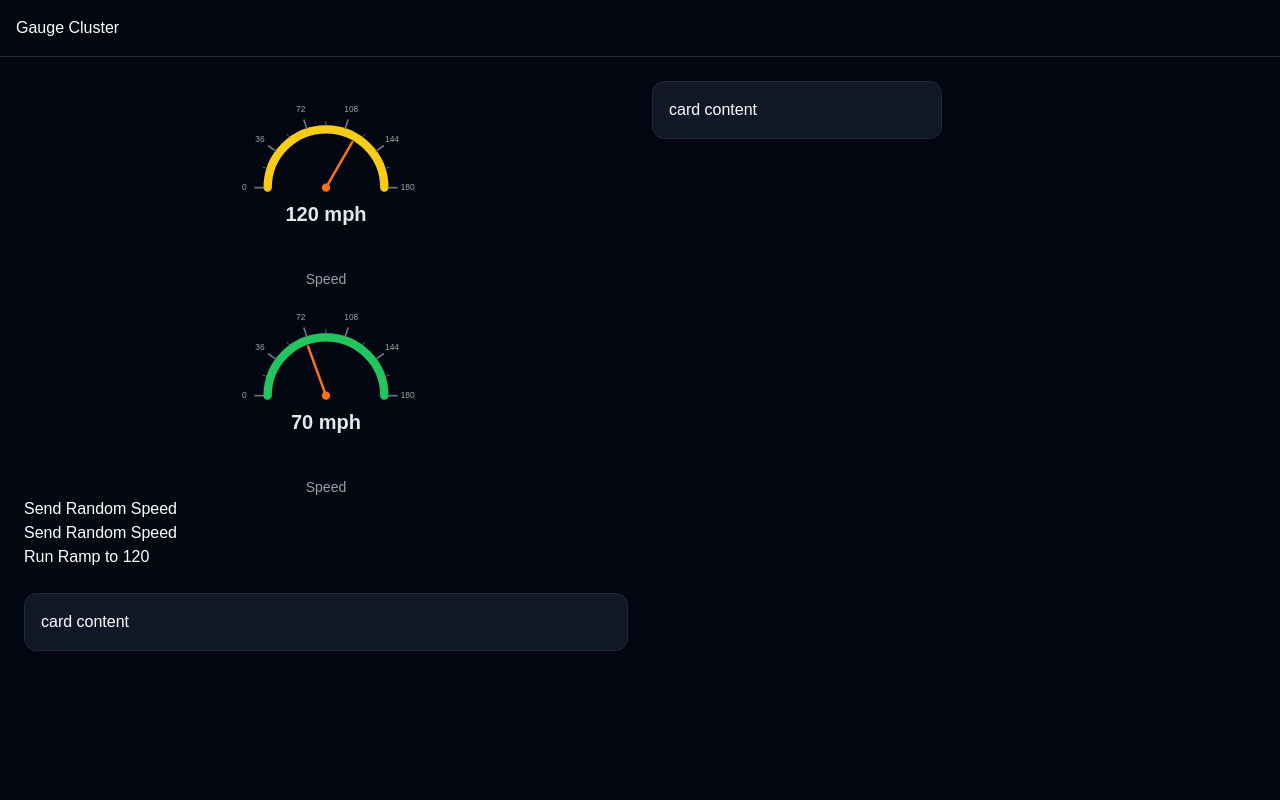
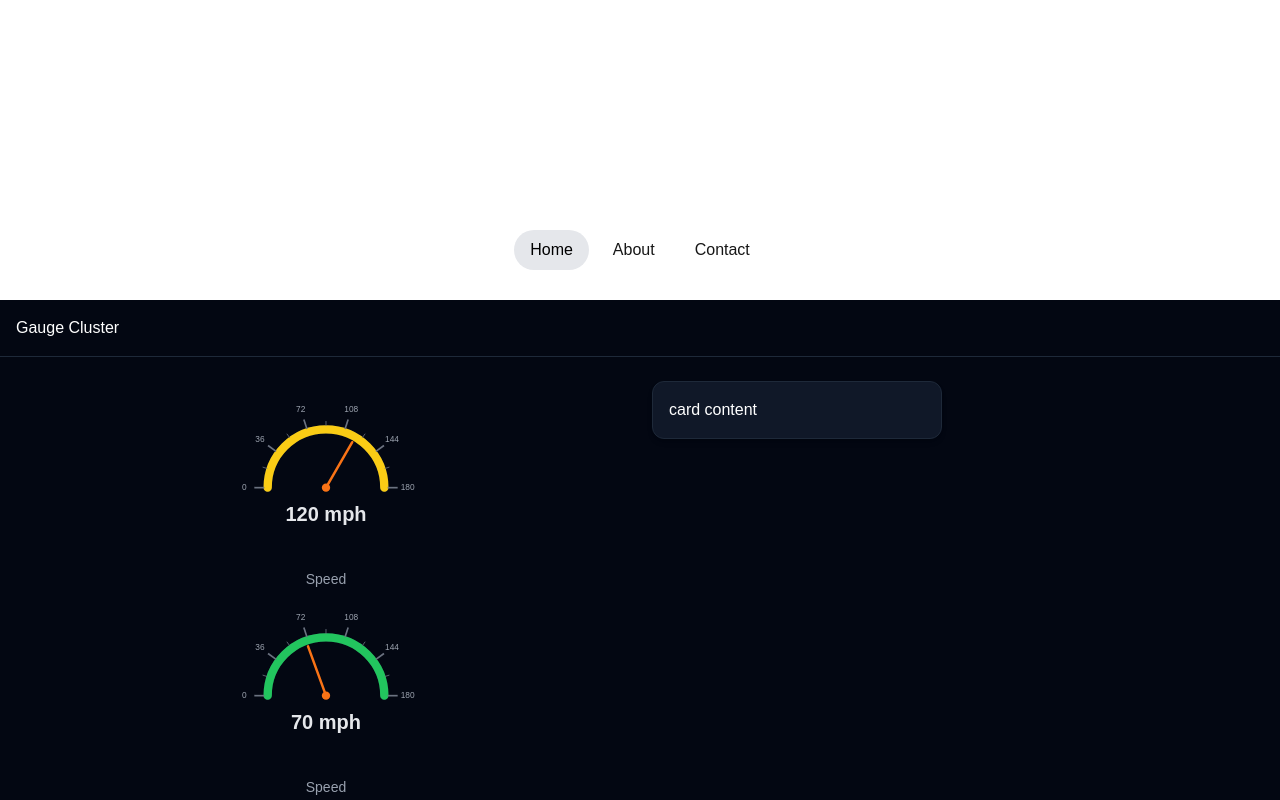
Before and after one commit to KevValue/Car-Infotainment-Telemetry, a Next.js app: page / in a window 1280 px wide. Shown: the top 800 px of the page. Built offline with nearby package versions, Linux system fonts and the light colour scheme.

Commit message:
Add Global Navigation that transforms into a floating bar when scrolled. Added NavSpacer to reserve space.

```diff
--- a/app/layout.tsx
+++ b/app/layout.tsx
@@ -1,6 +1,8 @@
 import type { Metadata } from "next";
 import { Geist, Geist_Mono } from "next/font/google";
 import "./globals.css";
+import { NavBar } from "@/components/shared/navigation/NavBar";
+import { NavSpacer } from "@/components/shared/navigation/NavSpacer";
 
 const geistSans = Geist({
   variable: "--font-geist-sans",
@@ -22,12 +24,27 @@ export default function RootLayout({
 }: Readonly<{
   children: React.ReactNode;
 }>) {
+
+  const coreLinks = [
+    { label: "Home", href: "/", order: 1, position: "left" },
+    { label: "About", href: "/about", order: 2, position: "middle" },
+    { label: "Contact", href: "/contact", order: 3, position: "right" },
+  ]
+
   return (
     <html
       lang="en"
       className={`${geistSans.variable} ${geistMono.variable} h-full antialiased`}
     >
-      <body className="min-h-full flex flex-col">{children}</body>
+      <body className="min-h-full flex flex-col">
+        <div className="h-[200px]"></div>
+        <NavSpacer>
+
+          <div className="fixed top-0 w-full h-[200px]"></div>
+          <NavBar links={coreLinks} />
+        </NavSpacer>
+        {children}
+      </body>
     </html>
   );
 }
--- /dev/null
+++ b/components/shared/navigation/NavBar.tsx
@@ -0,0 +1,69 @@
+'use client'
+
+import Link from "next/link"
+import { usePathname } from "next/navigation"
+import { useEffect, useState } from "react"
+
+interface NavBarProps {
+  links: Link[]
+  children?: React.ReactNode
+}
+
+type Link = {
+  label: string
+  href: string
+  order?: number
+  position: string
+}
+
+export function NavBar({ links, children }: NavBarProps) {
+  const [scrolled, setScrolled] = useState(false)
+  const pathname = usePathname()
+
+  const isActive = (href: string) => pathname === href
+
+  useEffect(() => {
+    const onScroll = () => setScrolled(window.scrollY > 10)
+    window.addEventListener("scroll", onScroll)
+    return () => window.removeEventListener("scroll", onScroll)
+  }, [])
+
+  const sortedLinks = [...links].sort((a, b) => (a.order ?? 0) - (b.order ?? 0))
+
+  return (
+    <>
+      {scrolled && <div className="h-[100px]">scrolled</div>}
+      <nav
+        className={`
+    transition-all duration-300 z-50
+    ${scrolled
+            ? "sticky left-1/2 -translate-x-1/2 top-4 w-fit px-6 py-2 rounded-full shadow-lg bg-slate-800/80"
+            : "relative w-full"
+          }
+  `}>
+        <div className="flex items-center gap-2 px-6 h-16 justify-center">
+          {sortedLinks.map((link) => (
+            <Link
+              key={link.href}
+              href={link.href}
+              className={`
+    relative flex items-center justify-center
+    transition-all cursor-default
+
+    ${isActive(link.href)
+                  ? "bg-gray-200 text-black rounded-full px-4 py-2"
+                  : `hover:bg-gray-100 hover:text-black rounded-full px-4 py-2
+      `}
+  `}
+            >
+              {link.label}
+            </Link>
+          ))}
+        </div>
+        <div className="flex items-center gap-4">
+          {children}
+        </div>
+      </nav>
+    </>
+  )
+}
--- /dev/null
+++ b/components/shared/navigation/NavSpacer.tsx
@@ -0,0 +1,7 @@
+export function NavSpacer({ children, height = 100 }) {
+  return (
+    <div style={{ height }} className="flex flex-col justify-center">
+      {children}
+    </div>
+  )
+}
```
